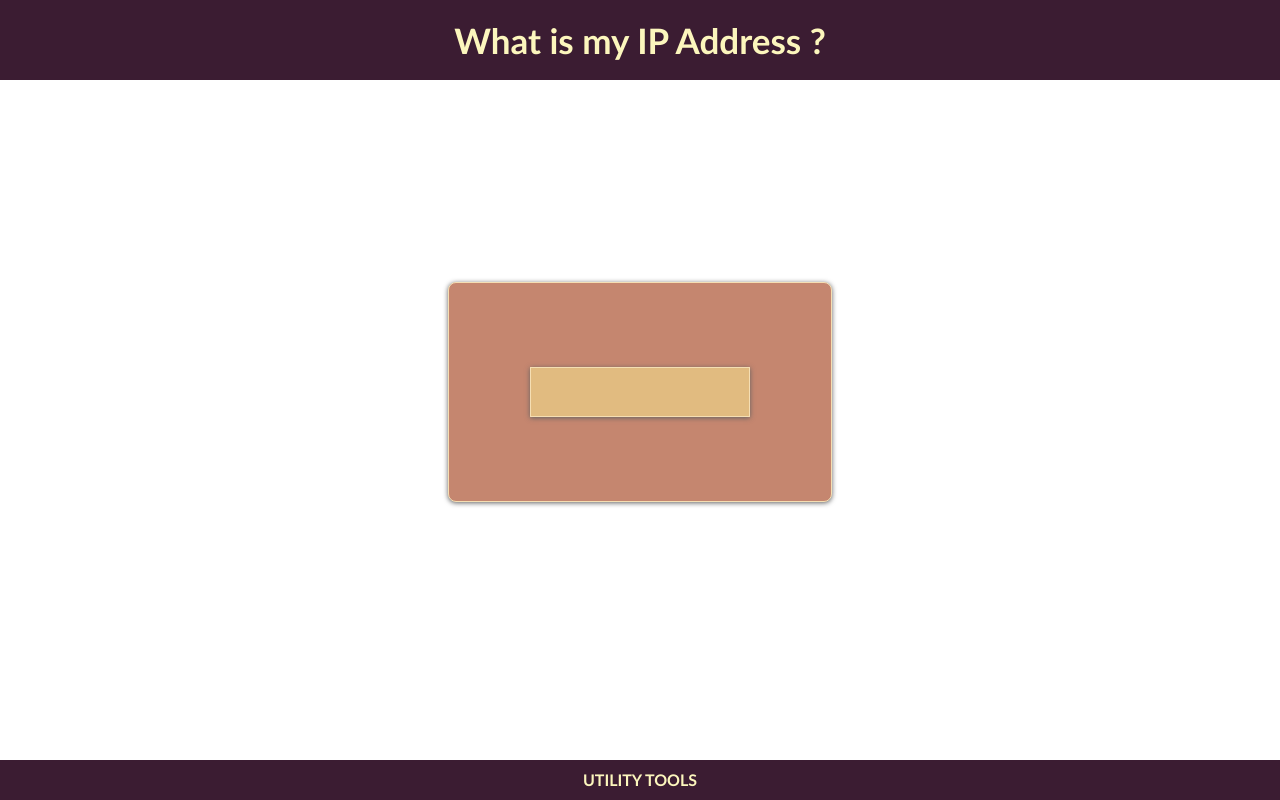
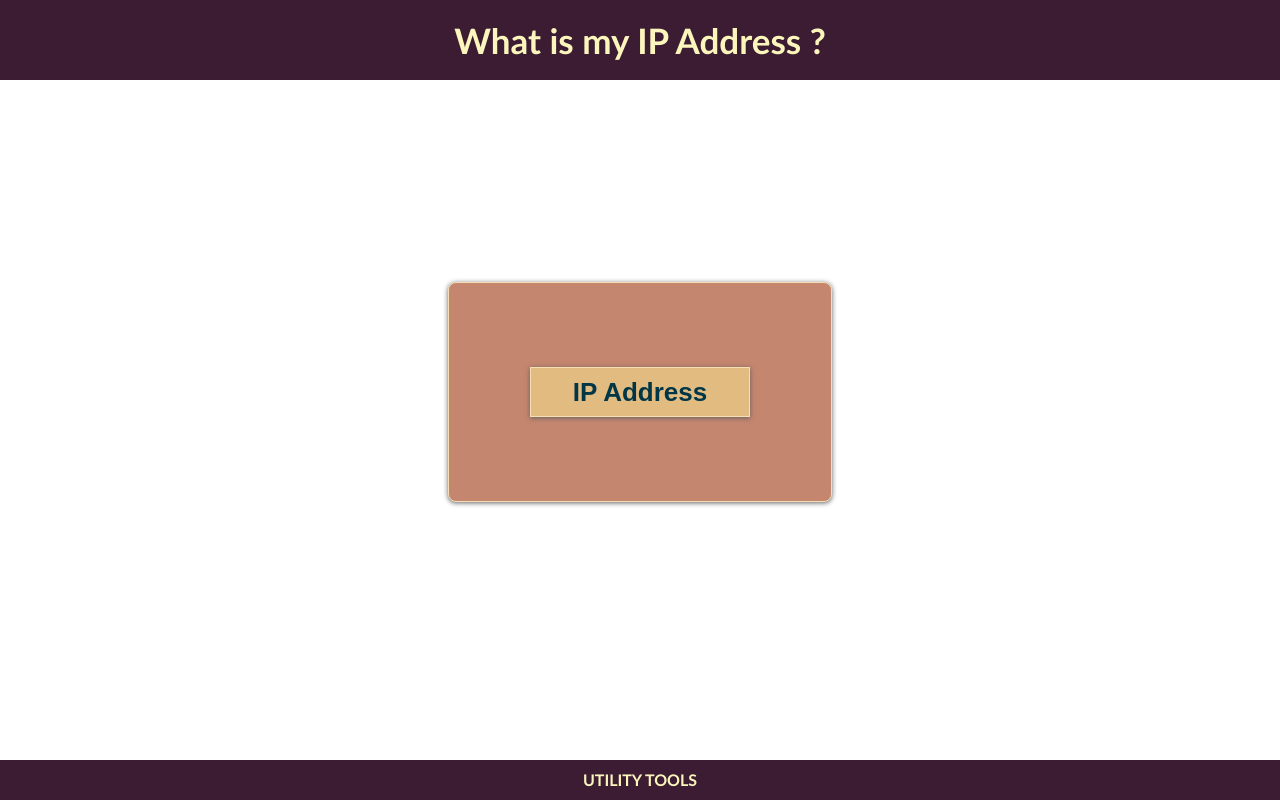
Before and after one commit to ashhadimam07/IP-Address, a website: page index.html in a window 1280 px wide. Drawn offline with Linux system fonts and the light colour scheme; no server answers.

Commit message:
Add placeholder

```diff
--- a/index.html
+++ b/index.html
@@ -13,7 +13,7 @@
     </nav>
     <div class="central">
         <div class="container">
-            <input type="text" id="ip-address" disabled>
+            <input type="text" id="ip-address" placeholder="IP Address" disabled>
         </div>
     </div>
     <footer class="footer">
--- a/style.css
+++ b/style.css
@@ -77,6 +77,8 @@ input[type=text] {
   box-shadow: 0 1px 5px rgb(97, 97, 97);
   background-color: #e1bb80;
   color: rgb(1, 54, 70);
+  font-weight: bold;
+  padding: 5px;
   border: 1px solid wheat;
   height: 50px;
   width: 220px;
@@ -86,6 +88,12 @@ input[type=text] {
   align-items: center;
   font-size: 26px;
   text-align: center;
+}
+
+::placeholder {
+  font-size: 26px;
+  text-align: center;
+  color: rgb(1, 54, 70);
 }
 
 @media screen and (max-width: 870px) {
```
